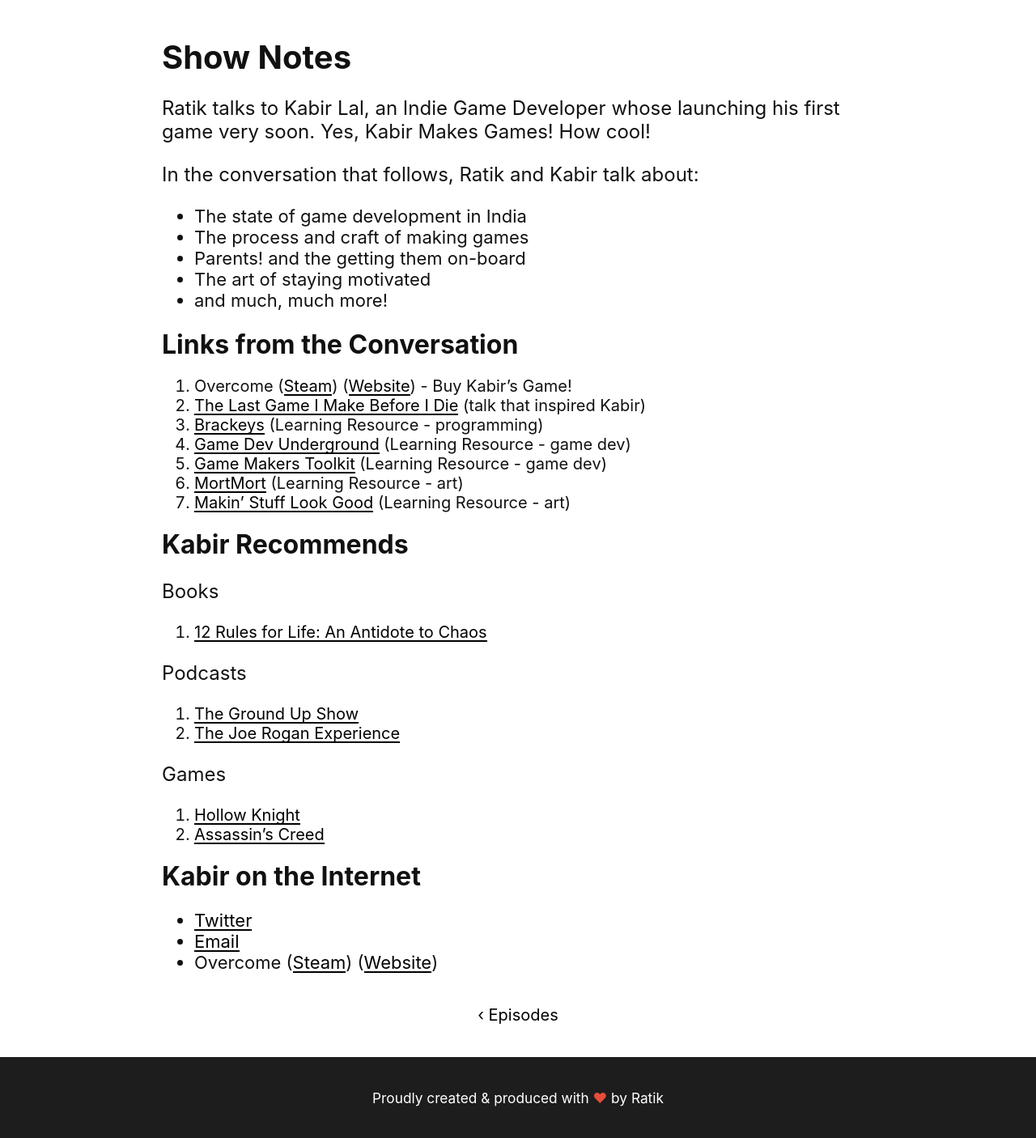
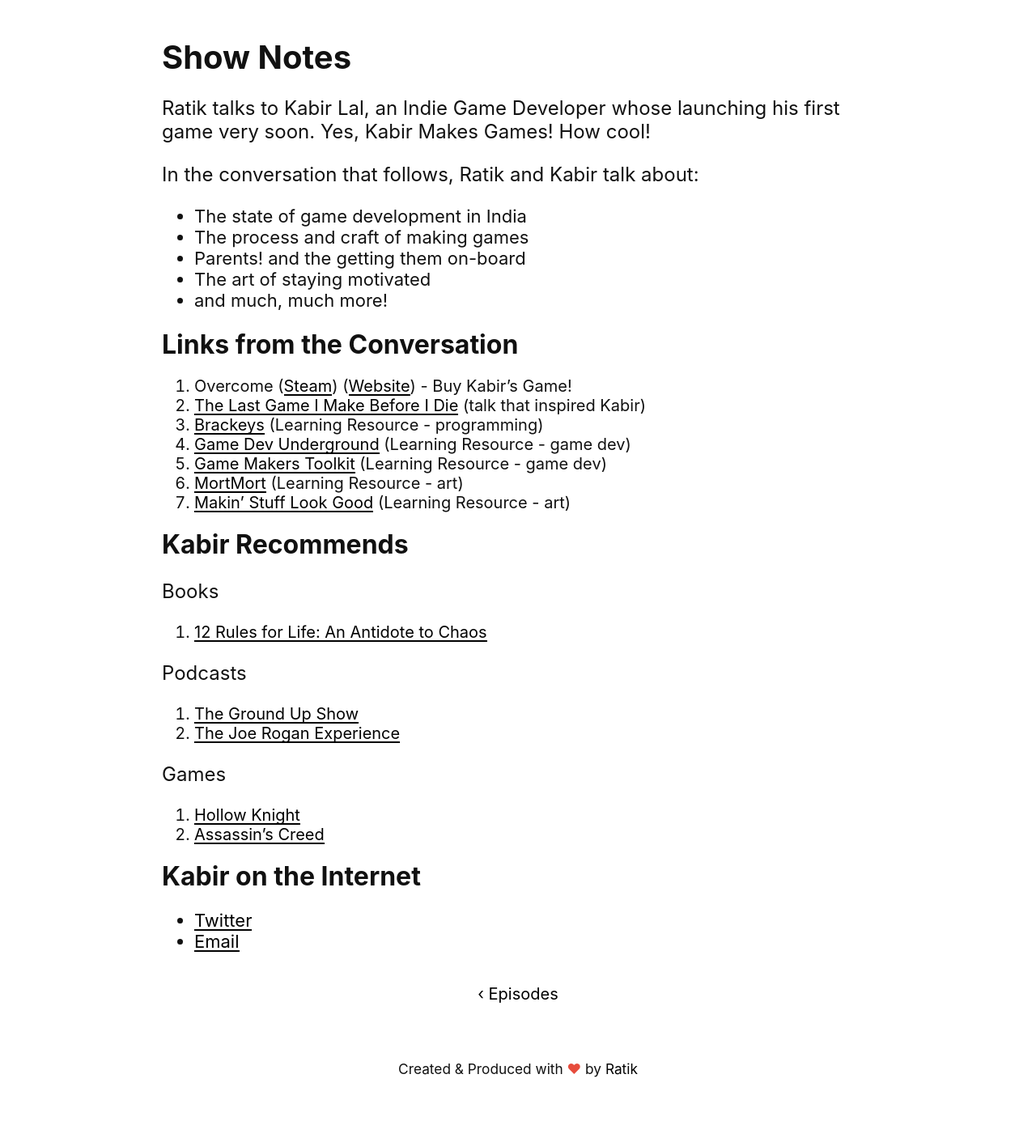
Before and after one commit to libhide/unboxpod, a Jekyll site: the page built from _episodes/kabir-lal.md, in a window 1280 px wide, cut to the strip 858-2264 px from the top of the page. Shown: the whole strip at 81% size. Built offline with Jekyll 4.4.1, drawn with Linux system fonts in a browser that asks for light colours; after the commit the page ends 2218 px from its top, so only the background shows below that.

Commit message:
Update footer styles

```diff
--- a/_episodes/kabir-lal.md
+++ b/_episodes/kabir-lal.md
@@ -46,4 +46,3 @@ Games
 
 - [Twitter](https://twitter.com/KabirMakesGames)
 - [Email](mailto:overcomestudios@gmail.com)
-- Overcome ([Steam](https://store.steampowered.com/app/1020090/Overcome/)) ([Website](https://www.overcomegame.com/))
--- a/_includes/footer.html
+++ b/_includes/footer.html
@@ -1,3 +1,3 @@
 <footer>
-  <p>Proudly created & produced with <span style="color: #e74c3c">&hearts;</span> by <a class="underline" href="https://ratiksharma.com">Ratik</a></p>
+  <p>Created & Produced with <span style="color: #e74c3c">&hearts;</span> by <a class="underline" href="https://ratiksharma.com">Ratik</a></p>
 </footer>
--- a/_sass/_base.scss
+++ b/_sass/_base.scss
@@ -130,10 +130,8 @@ nav#nav {
 }
 
 footer {
-  background-color: #1d1d1d;
-  height: 100px;
+  height: 80px;
   font-size: 0.9rem;
-  color: #ffffff;
   display: -webkit-box;
   display: -ms-flexbox;
   display: flex;
@@ -144,9 +142,4 @@ footer {
       -ms-flex-pack: center;
           justify-content: center;
   text-align: center;
-
-  a.underline {
-    color: #ffffff;
-    &::after { background: #ffffff; }
-  }
 }
```
